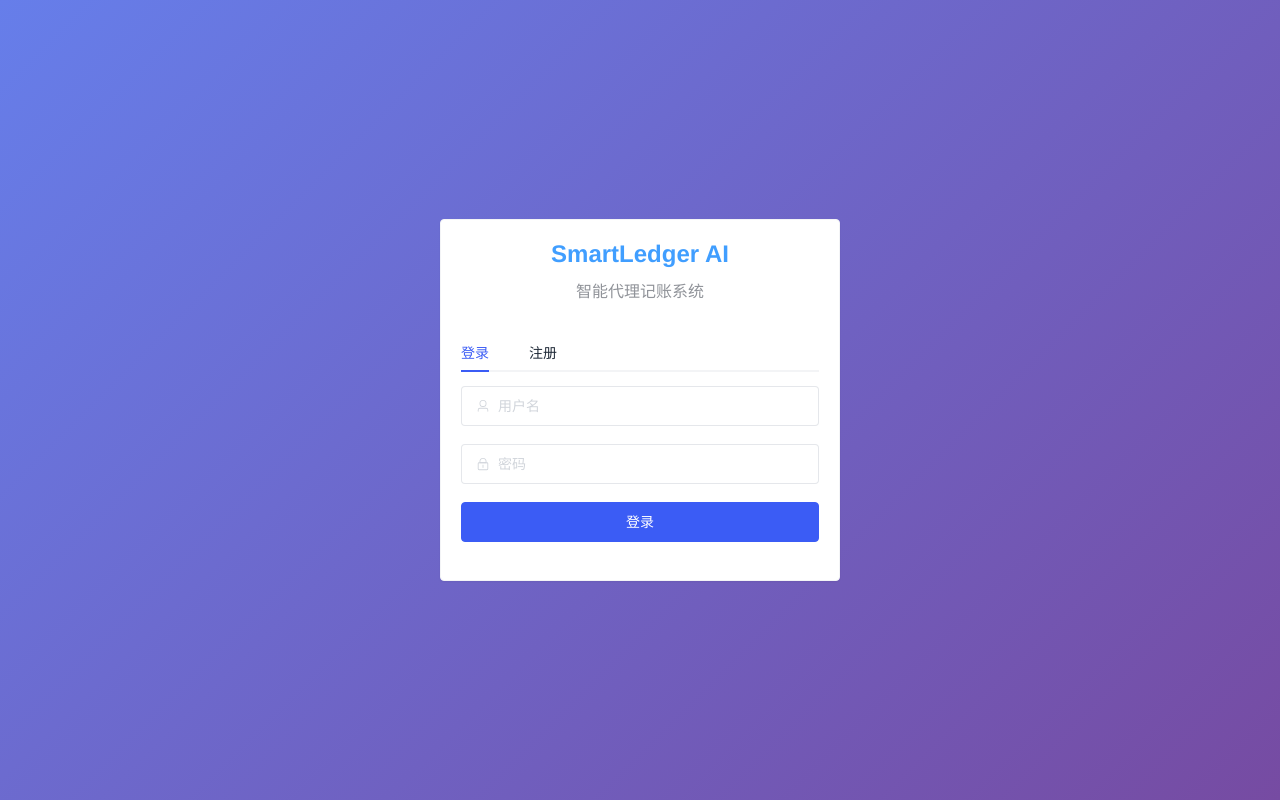
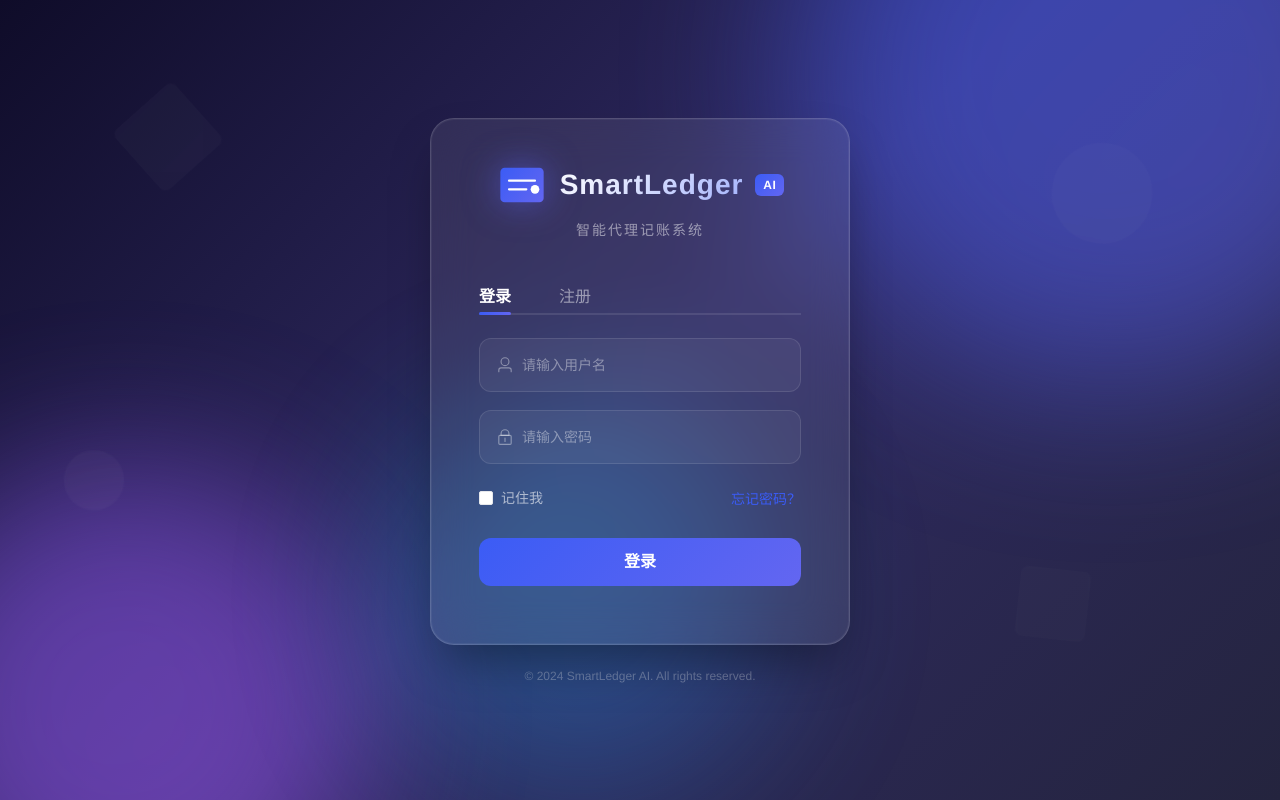
Before and after one commit to icodekang/smartledger, a Vue app in the folder frontend/: page /login in a window 1280 px wide. Built offline with nearby package versions, Linux system fonts and the light colour scheme; no server answers.

Commit message:
feat: 美化登录页

```diff
--- a/frontend/src/views/auth/Login.vue
+++ b/frontend/src/views/auth/Login.vue
@@ -1,12 +1,45 @@
 <template>
   <div class="login-container">
-    <el-card class="login-box" shadow="always">
-      <div class="login-header">
-        <h2>SmartLedger AI</h2>
-        <p>智能代理记账系统</p>
+    <!-- 动态背景 -->
+    <div class="animated-bg">
+      <div class="gradient-orb orb-1"></div>
+      <div class="gradient-orb orb-2"></div>
+      <div class="gradient-orb orb-3"></div>
+      <div class="floating-shapes">
+        <div class="shape shape-1"></div>
+        <div class="shape shape-2"></div>
+        <div class="shape shape-3"></div>
+        <div class="shape shape-4"></div>
+      </div>
     </div>
 
-      <el-tabs v-model="activeTab">
+    <!-- 登录卡片 -->
+    <div class="login-wrapper">
+      <el-card class="login-box" shadow="never">
+        <!-- LOGO 区域 -->
+        <div class="login-header">
+          <div class="logo-container">
+            <div class="logo-icon">
+              <svg viewBox="0 0 48 48" fill="none" xmlns="http://www.w3.org/2000/svg">
+                <rect x="4" y="8" width="40" height="32" rx="4" fill="url(#logoGradient)" />
+                <path d="M12 20H36M12 28H28" stroke="white" stroke-width="2" stroke-linecap="round" />
+                <circle cx="36" cy="28" r="4" fill="white" />
+                <defs>
+                  <linearGradient id="logoGradient" x1="4" y1="8" x2="44" y2="40" gradientUnits="userSpaceOnUse">
+                    <stop stop-color="#3b5cf5" />
+                    <stop offset="1" stop-color="#6366f1" />
+                  </linearGradient>
+                </defs>
+              </svg>
+            </div>
+            <h1 class="logo-text">SmartLedger</h1>
+            <span class="logo-badge">AI</span>
+          </div>
+          <p class="tagline">智能代理记账系统</p>
+        </div>
+
+        <!-- 标签页切换 -->
+        <el-tabs v-model="activeTab" class="auth-tabs">
           <el-tab-pane label="登录" name="login">
             <el-form
               ref="loginForm"
@@ -17,9 +50,10 @@
               <el-form-item prop="username">
                 <el-input
                   v-model="loginData.username"
-                placeholder="用户名"
+                  placeholder="请输入用户名"
                   prefix-icon="User"
                   size="large"
+                  class="custom-input"
                 />
               </el-form-item>
 
@@ -27,23 +61,30 @@
                 <el-input
                   v-model="loginData.password"
                   type="password"
-                placeholder="密码"
+                  placeholder="请输入密码"
                   prefix-icon="Lock"
                   size="large"
                   show-password
+                  class="custom-input"
                   @keyup.enter="handleLogin"
                 />
               </el-form-item>
+
+              <div class="form-options">
+                <el-checkbox v-model="rememberMe">记住我</el-checkbox>
+                <a href="#" class="forgot-link">忘记密码？</a>
+              </div>
 
               <el-form-item>
                 <el-button
                   type="primary"
                   size="large"
                   :loading="loading"
+                  class="login-btn"
                   @click="handleLogin"
-                style="width: 100%"
                 >
-                登录
+                  <span v-if="!loading">登录</span>
+                  <span v-else>登录中...</span>
                 </el-button>
               </el-form-item>
             </el-form>
@@ -58,18 +99,20 @@
               <el-form-item prop="username">
                 <el-input
                   v-model="registerData.username"
-                placeholder="用户名"
+                  placeholder="请输入用户名"
                   prefix-icon="User"
                   size="large"
+                  class="custom-input"
                 />
               </el-form-item>
 
               <el-form-item prop="name">
                 <el-input
                   v-model="registerData.name"
-                placeholder="姓名"
+                  placeholder="请输入姓名"
                   prefix-icon="Avatar"
                   size="large"
+                  class="custom-input"
                 />
               </el-form-item>
 
@@ -77,10 +120,11 @@
                 <el-input
                   v-model="registerData.password"
                   type="password"
-                placeholder="密码"
+                  placeholder="请输入密码（至少8位）"
                   prefix-icon="Lock"
                   size="large"
                   show-password
+                  class="custom-input"
                 />
               </el-form-item>
 
@@ -88,10 +132,11 @@
                 <el-input
                   v-model="registerData.confirmPassword"
                   type="password"
-                placeholder="确认密码"
+                  placeholder="请再次输入密码"
                   prefix-icon="Lock"
                   size="large"
                   show-password
+                  class="custom-input"
                 />
               </el-form-item>
 
@@ -100,16 +145,23 @@
                   type="primary"
                   size="large"
                   :loading="loading"
+                  class="login-btn"
                   @click="handleRegister"
-                style="width: 100%"
                 >
-                注册
+                  <span v-if="!loading">注册</span>
+                  <span v-else>注册中...</span>
                 </el-button>
               </el-form-item>
             </el-form>
           </el-tab-pane>
         </el-tabs>
       </el-card>
+
+      <!-- 底部版权 -->
+      <div class="login-footer">
+        <span>© 2024 SmartLedger AI. All rights reserved.</span>
+      </div>
+    </div>
   </div>
 </template>
 
@@ -124,6 +176,7 @@ const router = useRouter()
 const authStore = useAuthStore()
 const loading = ref(false)
 const activeTab = ref('login')
+const rememberMe = ref(false)
 
 // 登录表单
 const loginData = reactive({
@@ -175,7 +228,6 @@ const handleLogin = async () => {
   loading.value = true
   try {
     const res = await authApi.login(loginData)
-    // 响应拦截器返回完整响应结构: { code, message, data: { access_token, user } }
     const { access_token, user } = res.data
     await authStore.login(access_token, user)
     ElMessage.success('登录成功')
@@ -210,30 +262,416 @@ const handleRegister = async () => {
 </script>
 
 <style scoped>
+/* 容器与背景 */
 .login-container {
-  height: 100vh;
+  min-height: 100vh;
   display: flex;
   justify-content: center;
   align-items: center;
-  background: linear-gradient(135deg, #667eea 0%, #764ba2 100%);
+  position: relative;
+  overflow: hidden;
+  background: linear-gradient(135deg, #0f0c29 0%, #302b63 50%, #24243e 100%);
 }
 
-.login-box {
-  width: 400px;
+/* 动态背景 */
+.animated-bg {
+  position: absolute;
+  inset: 0;
+  overflow: hidden;
+  z-index: 0;
 }
 
+.gradient-orb {
+  position: absolute;
+  border-radius: 50%;
+  filter: blur(80px);
+  opacity: 0.5;
+  animation: float 20s ease-in-out infinite;
+}
+
+.orb-1 {
+  width: 600px;
+  height: 600px;
+  background: linear-gradient(135deg, #3b5cf5, #6366f1);
+  top: -200px;
+  right: -100px;
+  animation-delay: 0s;
+}
+
+.orb-2 {
+  width: 500px;
+  height: 500px;
+  background: linear-gradient(135deg, #8b5cf6, #a855f7);
+  bottom: -150px;
+  left: -100px;
+  animation-delay: -7s;
+}
+
+.orb-3 {
+  width: 400px;
+  height: 400px;
+  background: linear-gradient(135deg, #06b6d4, #3b82f6);
+  top: 50%;
+  left: 30%;
+  animation-delay: -14s;
+  opacity: 0.3;
+}
+
+@keyframes float {
+  0%, 100% {
+    transform: translate(0, 0) scale(1);
+  }
+  25% {
+    transform: translate(30px, -30px) scale(1.05);
+  }
+  50% {
+    transform: translate(-20px, 20px) scale(0.95);
+  }
+  75% {
+    transform: translate(-30px, -20px) scale(1.02);
+  }
+}
+
+/* 浮动形状 */
+.floating-shapes {
+  position: absolute;
+  inset: 0;
+}
+
+.shape {
+  position: absolute;
+  background: rgba(255, 255, 255, 0.1);
+  backdrop-filter: blur(2px);
+  border-radius: 8px;
+  animation: drift 15s ease-in-out infinite;
+}
+
+.shape-1 {
+  width: 80px;
+  height: 80px;
+  top: 15%;
+  left: 10%;
+  animation-delay: 0s;
+}
+
+.shape-2 {
+  width: 60px;
+  height: 60px;
+  top: 60%;
+  left: 5%;
+  border-radius: 50%;
+  animation-delay: -3s;
+}
+
+.shape-3 {
+  width: 100px;
+  height: 100px;
+  top: 20%;
+  right: 10%;
+  border-radius: 50%;
+  animation-delay: -6s;
+}
+
+.shape-4 {
+  width: 70px;
+  height: 70px;
+  bottom: 20%;
+  right: 15%;
+  animation-delay: -9s;
+}
+
+@keyframes drift {
+  0%, 100% {
+    transform: translateY(0) rotate(0deg);
+    opacity: 0.1;
+  }
+  50% {
+    transform: translateY(-30px) rotate(180deg);
+    opacity: 0.2;
+  }
+}
+
+/* 登录卡片容器 */
+.login-wrapper {
+  position: relative;
+  z-index: 1;
+  display: flex;
+  flex-direction: column;
+  align-items: center;
+}
+
+/* 玻璃拟态卡片 */
+.login-box {
+  width: 420px;
+  background: rgba(255, 255, 255, 0.08);
+  backdrop-filter: blur(20px);
+  -webkit-backdrop-filter: blur(20px);
+  border: 1px solid rgba(255, 255, 255, 0.15);
+  border-radius: 24px;
+  box-shadow:
+    0 25px 50px -12px rgba(0, 0, 0, 0.4),
+    0 0 0 1px rgba(255, 255, 255, 0.05) inset;
+  transition: transform 0.3s ease, box-shadow 0.3s ease;
+}
+
+.login-box:hover {
+  transform: translateY(-5px);
+  box-shadow:
+    0 30px 60px -12px rgba(0, 0, 0, 0.5),
+    0 0 0 1px rgba(255, 255, 255, 0.1) inset;
+}
+
+.login-box :deep(.el-card__body) {
+  padding: 40px 48px;
+}
+
+/* 头部 LOGO */
 .login-header {
   text-align: center;
-  margin-bottom: 30px;
+  margin-bottom: 36px;
 }
 
-.login-header h2 {
-  margin: 0;
-  color: #409eff;
+.logo-container {
+  display: flex;
+  align-items: center;
+  justify-content: center;
+  gap: 12px;
+  margin-bottom: 8px;
 }
 
-.login-header p {
-  margin: 10px 0 0;
-  color: #909399;
+.logo-icon {
+  width: 52px;
+  height: 52px;
+  animation: pulse-glow 3s ease-in-out infinite;
+}
+
+@keyframes pulse-glow {
+  0%, 100% {
+    filter: drop-shadow(0 0 8px rgba(59, 92, 245, 0.4));
+  }
+  50% {
+    filter: drop-shadow(0 0 20px rgba(99, 102, 241, 0.6));
+  }
+}
+
+.logo-icon svg {
+  width: 100%;
+  height: 100%;
+}
+
+.logo-text {
+  font-size: 28px;
+  font-weight: 700;
+  margin: 0;
+  background: linear-gradient(135deg, #fff 0%, #a5b4fc 100%);
+  -webkit-background-clip: text;
+  -webkit-text-fill-color: transparent;
+  background-clip: text;
+  letter-spacing: 1px;
+}
+
+.logo-badge {
+  background: linear-gradient(135deg, #3b5cf5, #6366f1);
+  color: white;
+  font-size: 12px;
+  font-weight: 600;
+  padding: 4px 8px;
+  border-radius: 6px;
+  letter-spacing: 0.5px;
+}
+
+.tagline {
+  color: rgba(255, 255, 255, 0.5);
+  font-size: 14px;
+  margin: 8px 0 0;
+  letter-spacing: 2px;
+  text-transform: uppercase;
+}
+
+/* 标签页样式 */
+.auth-tabs :deep(.el-tabs__header) {
+  margin-bottom: 24px;
+}
+
+.auth-tabs :deep(.el-tabs__nav-wrap::after) {
+  background-color: rgba(255, 255, 255, 0.1);
+}
+
+.auth-tabs :deep(.el-tabs__item) {
+  color: rgba(255, 255, 255, 0.5);
+  font-size: 16px;
+  font-weight: 500;
+  padding: 0 24px;
+  transition: all 0.3s ease;
+}
+
+.auth-tabs :deep(.el-tabs__item:hover) {
+  color: rgba(255, 255, 255, 0.8);
+}
+
+.auth-tabs :deep(.el-tabs__item.is-active) {
+  color: #fff;
+  font-weight: 600;
+}
+
+.auth-tabs :deep(.el-tabs__active-bar) {
+  background: linear-gradient(90deg, #3b5cf5, #6366f1);
+  height: 3px;
+  border-radius: 3px;
+}
+
+/* 输入框样式 */
+.custom-input :deep(.el-input__wrapper) {
+  background: rgba(255, 255, 255, 0.05);
+  border: 1px solid rgba(255, 255, 255, 0.1);
+  border-radius: 12px;
+  box-shadow: none;
+  padding: 4px 16px;
+  transition: all 0.3s ease;
+}
+
+.custom-input :deep(.el-input__wrapper:hover) {
+  border-color: rgba(255, 255, 255, 0.2);
+  background: rgba(255, 255, 255, 0.08);
+}
+
+.custom-input :deep(.el-input__wrapper.is-focus) {
+  border-color: #3b5cf5;
+  background: rgba(255, 255, 255, 0.1);
+  box-shadow: 0 0 0 3px rgba(59, 92, 245, 0.2);
+}
+
+.custom-input :deep(.el-input__inner) {
+  color: #fff;
+  height: 44px;
+}
+
+.custom-input :deep(.el-input__inner::placeholder) {
+  color: rgba(255, 255, 255, 0.4);
+}
+
+.custom-input :deep(.el-input__prefix) {
+  color: rgba(255, 255, 255, 0.4);
+}
+
+.custom-input :deep(.el-input__prefix .el-icon) {
+  font-size: 18px;
+}
+
+.custom-input :deep(.el-input__suffix .el-input__password) {
+  color: rgba(255, 255, 255, 0.4);
+}
+
+/* 表单选项 */
+.form-options {
+  display: flex;
+  justify-content: space-between;
+  align-items: center;
+  margin-bottom: 24px;
+}
+
+.form-options :deep(.el-checkbox__label) {
+  color: rgba(255, 255, 255, 0.6);
+}
+
+.form-options :deep(.el-checkbox__input.is-checked .el-checkbox__inner) {
+  background-color: #3b5cf5;
+  border-color: #3b5cf5;
+}
+
+.forgot-link {
+  color: #3b5cf5;
+  text-decoration: none;
+  font-size: 14px;
+  transition: color 0.3s ease;
+}
+
+.forgot-link:hover {
+  color: #818cf8;
+}
+
+/* 登录按钮 */
+.login-btn {
+  width: 100%;
+  height: 48px;
+  border-radius: 12px;
+  font-size: 16px;
+  font-weight: 600;
+  background: linear-gradient(135deg, #3b5cf5 0%, #6366f1 100%);
+  border: none;
+  color: white;
+  cursor: pointer;
+  position: relative;
+  overflow: hidden;
+  transition: all 0.3s ease;
+}
+
+.login-btn::before {
+  content: '';
+  position: absolute;
+  inset: 0;
+  background: linear-gradient(135deg, transparent 0%, rgba(255, 255, 255, 0.2) 100%);
+  opacity: 0;
+  transition: opacity 0.3s ease;
+}
+
+.login-btn:hover {
+  transform: translateY(-2px);
+  box-shadow: 0 8px 20px rgba(59, 92, 245, 0.4);
+}
+
+.login-btn:hover::before {
+  opacity: 1;
+}
+
+.login-btn:active {
+  transform: translateY(0);
+}
+
+.login-btn:deep(.el-icon) {
+  margin-right: 8px;
+}
+
+/* 底部版权 */
+.login-footer {
+  margin-top: 24px;
+  text-align: center;
+  color: rgba(255, 255, 255, 0.3);
+  font-size: 12px;
+}
+
+/* 响应式设计 */
+@media (max-width: 480px) {
+  .login-box {
+    width: 90vw;
+    max-width: 380px;
+  }
+
+  .login-box :deep(.el-card__body) {
+    padding: 32px 24px;
+  }
+
+  .logo-text {
+    font-size: 24px;
+  }
+
+  .logo-icon {
+    width: 44px;
+    height: 44px;
+  }
+
+  .auth-tabs :deep(.el-tabs__item) {
+    padding: 0 16px;
+  }
+}
+
+/* 深色主题适配 */
+html.dark .login-box {
+  background: rgba(30, 41, 59, 0.8);
+  border-color: rgba(255, 255, 255, 0.08);
+}
+
+html.dark .custom-input :deep(.el-input__wrapper) {
+  background: rgba(15, 23, 42, 0.5);
 }
 </style>
```
Lines whose indentation alone changed are shown as unchanged.
